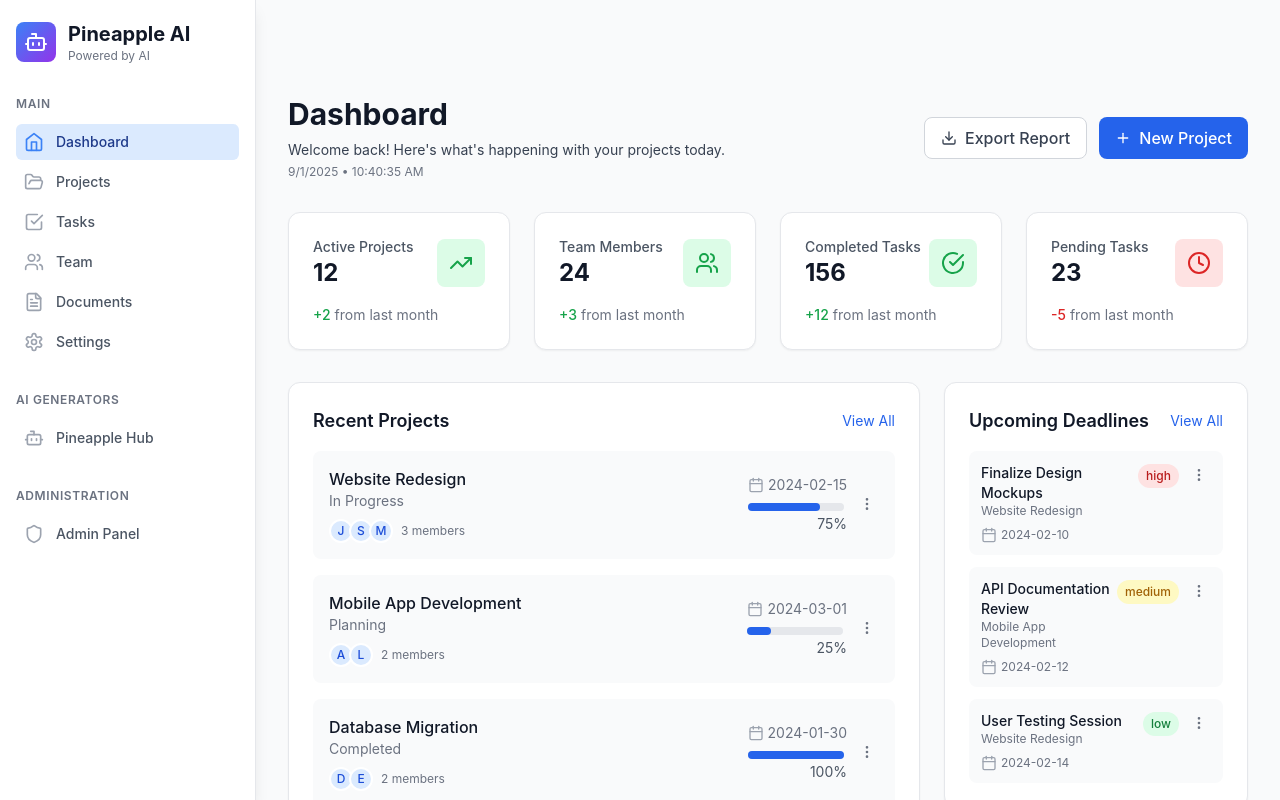
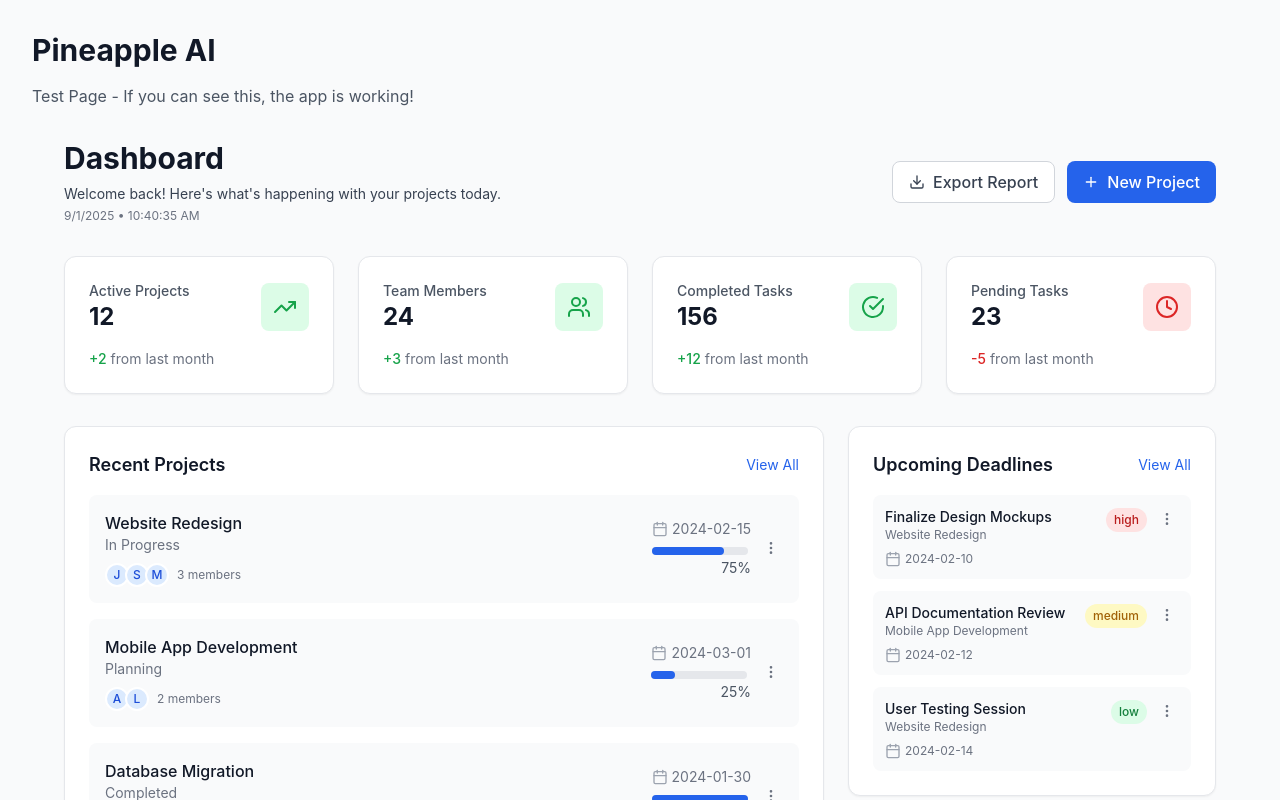
Before and after one commit to JustineDevs/pineapple-ai, a Next.js app: page / in a window 1280 px wide. Shown: the top 800 px of the page. Built offline with nearby package versions, Linux system fonts and the light colour scheme.

Commit message:
test: simplify-app

```diff
--- a/pages/_app.js
+++ b/pages/_app.js
@@ -1,16 +1,14 @@
 import '../src/index.css'
 import { useState, useEffect } from 'react'
-import { Menu, X } from 'lucide-react'
-import Sidebar from '../src/components/Sidebar'
 
 function MyApp({ Component, pageProps }) {
-  const [sidebarOpen, setSidebarOpen] = useState(false)
   const [mounted, setMounted] = useState(false)
 
   useEffect(() => {
     setMounted(true)
   }, [])
 
+  // Simple test version to isolate the issue
   if (!mounted) {
     return (
       <div className="flex h-screen bg-gray-50 items-center justify-center">
@@ -23,34 +21,12 @@ function MyApp({ Component, pageProps }) {
   }
 
   return (
-    <div className="flex h-screen bg-gray-50">
-      {/* Mobile menu button */}
-      <div className="lg:hidden fixed top-4 left-4 z-50">
-        <button
-          onClick={() => setSidebarOpen(!sidebarOpen)}
-          className="bg-white p-2 rounded-lg shadow-md border border-gray-200 hover:bg-gray-50"
-        >
-          {sidebarOpen ? (
-            <X className="h-6 w-6 text-gray-600" />
-          ) : (
-            <Menu className="h-6 w-6 text-gray-600" />
-          )}
-        </button>
+    <div className="min-h-screen bg-gray-50">
+      <div className="p-8">
+        <h1 className="text-3xl font-bold text-gray-900 mb-4">Pineapple AI</h1>
+        <p className="text-gray-600 mb-8">Test Page - If you can see this, the app is working!</p>
+        <Component {...pageProps} />
       </div>
-
-      {/* Mobile overlay */}
-      {sidebarOpen && (
-        <div
-          className="lg:hidden fixed inset-0 z-40 bg-black bg-opacity-50"
-          onClick={() => setSidebarOpen(false)}
-        />
-      )}
-
-      <Sidebar isOpen={sidebarOpen} setIsOpen={setSidebarOpen} />
-      <main className="flex-1 overflow-auto lg:ml-0">
-        <div className="lg:hidden h-16"></div> {/* Spacer for mobile menu button */}
-        <Component {...pageProps} />
-      </main>
     </div>
   )
 }
```
